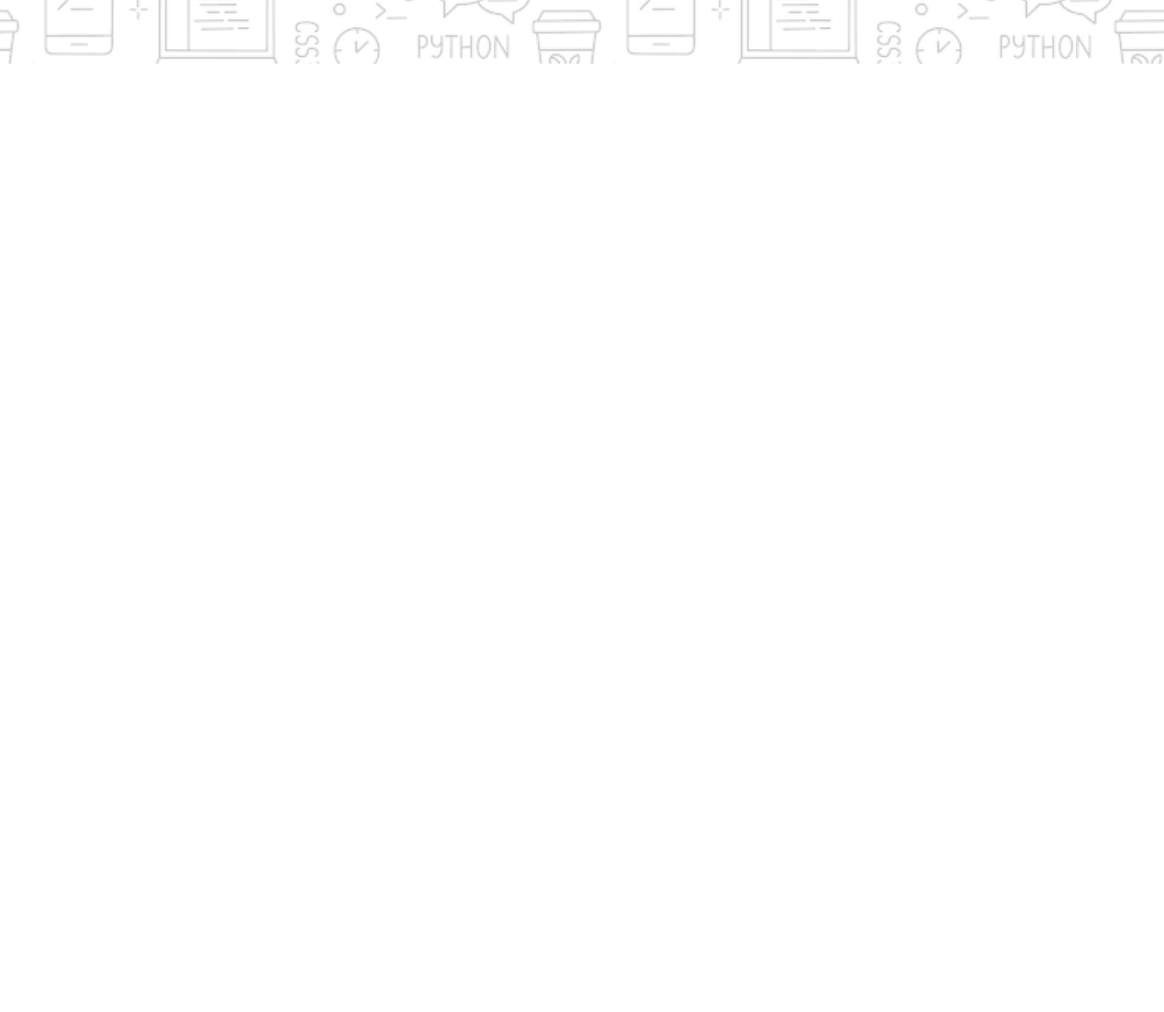
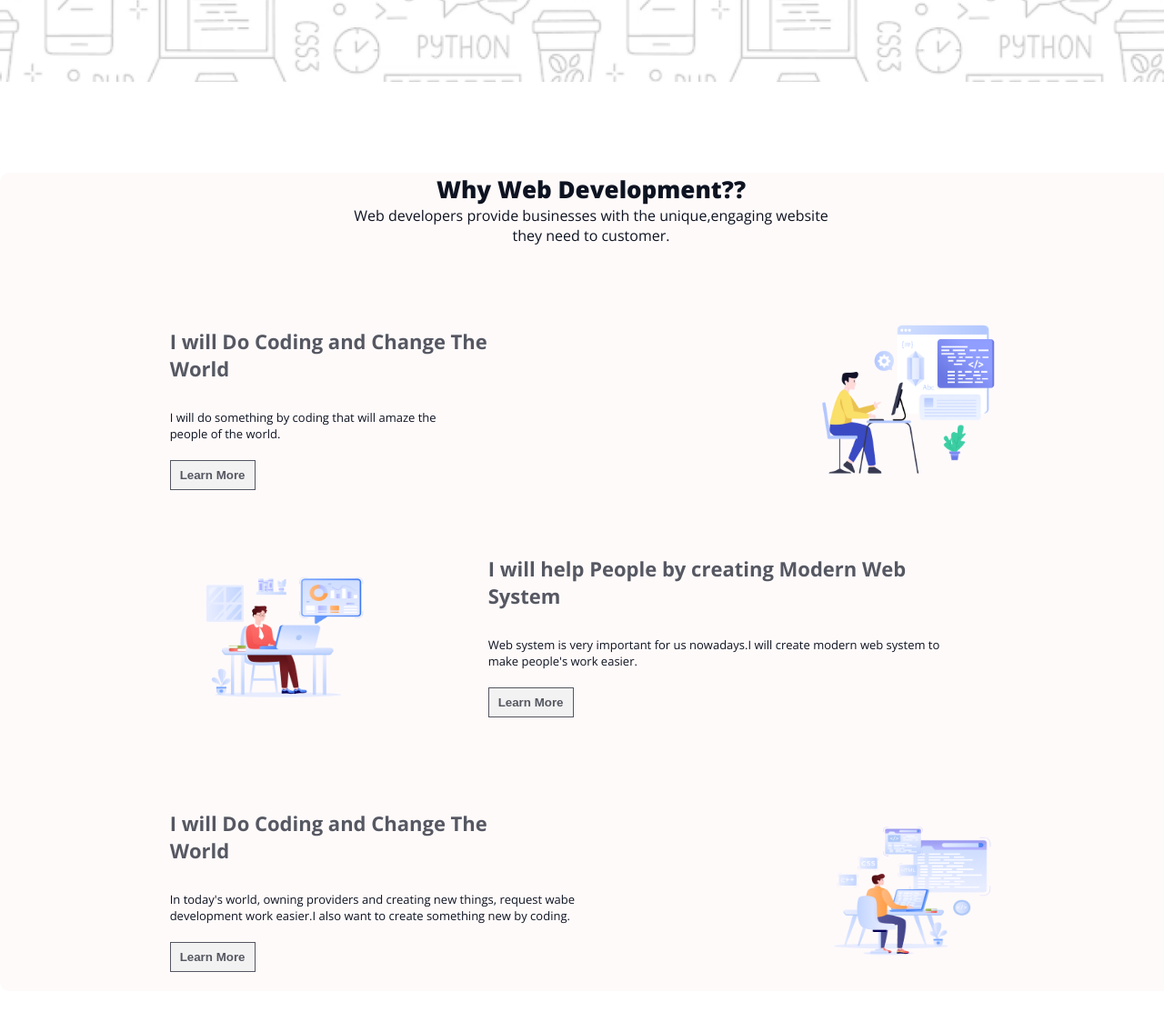
Before and after one commit to jahidhasan6676/My-Assignment-No-1, a plain HTML site: page index.html in a window 1280 px wide. Shown: the part 500-1613 px from the top of the page at 91% size. Before the commit the page ends 800 px from the top, so only its background shows below. Drawn offline with nearby package versions, Linux system fonts and the light colour scheme; a web font is replaced by a local one.

Commit message:
added the workplace content and workplace image

```diff
--- a/index.html
+++ b/index.html
@@ -26,6 +26,47 @@
 
     </header>
     <main>
+        <section class="workplace-container">
+            <div class="workplace-content">
+                <h3 class="workplace-title">Why Web Development??</h3>
+                <p class="workplace-description">Web developers provide businesses with the unique,engaging website<br> they need to customer.</p>
+            </div>
+            <div class="desktop-man">
+                <div class="desktop-content">
+                    <h4 class="desktop-title">I will Do Coding and Change The<br> World</h4>
+                    <p class="desktop-description">I will do something by coding that will amaze the <br>people of the world.</p>
+                    <a href="https://web.dev/" target="_blank"><button class="btn-more">Learn More</button></a>
+
+                </div>
+                <div class="desktop-man-pic">
+                    <img src="assets/deskstop man.png">
+                </div>
+            </div>
+            <div class="virtual-man">
+                <div class="virtual-man-pic">
+                    <img src="assets/desktop girl.png">
+                </div>
+                <div class="virtual-content">
+                    <h4 class="virtual-content-title">I will help People by creating Modern Web System</h4>
+                    <p class="virtual-content-description">Web system is very important for us nowadays.I will create modern web system to make people's work easier.</p>
+                    <a href="https://riseuplabs.com/web-system-development-process/" target="_blank"><button class="btn-more">Learn More</button></a>
+                </div>
+
+            </div>
+            <div class="data-entry-man">
+                <div class="data-entry-content">
+                    <h4 class="virtual-content-title">I will Do Coding and Change The<br> World</h4>
+                    <p class="virtual-content-description">In today's world, owning providers and creating new things, request wabe development work easier.I also want to create something new by coding.</p>
+                    <a href="https://web.dev/" target="_blank"><button class="btn-more">Learn More</button></a>
+                </div>
+                <div class="data-entry-man-pic">
+                    <img src="assets/data man.png">
+                </div>
+
+            </div>
+
+        </section>
+        <!--workplace part end-->
 
     </main>
     <footer>
--- a/styles/style.css
+++ b/styles/style.css
@@ -14,8 +14,7 @@ body{
 /* universal style end */
 .banner-head-container{
    max-width:100%;
-    height:520px;
-
+    height:540px;
     background-image: url(../assets/banner.png);
     background-repeat: no-repeat;
     background-size: cover;
@@ -49,6 +48,7 @@ body{
     line-height: 20px;
     margin-top:10px;
 
+
 }
 .btn-primary{
     padding: 11px 14px 11px 14px;
@@ -57,3 +57,139 @@ body{
     color:rgb(255, 255, 255);
 }
 /* banner style part end */
+
+/* workplace container style */
+.workplace-container{
+    width:1300px;
+    height:900px;
+    border-radius: 10px;
+    background-color:rgb(255, 250, 250);
+    margin:0 auto;
+    margin-top:100px;
+    margin-bottom:100px;
+}
+.workplace-title{
+    color: rgb(13, 19, 33);
+    font-size: 26px;
+    font-weight: 800;
+
+
+}
+/* shared */
+.workplace-description{
+    color: rgb(13, 19, 33);
+    font-size: 16px;
+    font-weight: 400;
+    /* opacity:0.07; */
+}
+.workplace-content{
+    text-align:center;
+}
+/* desktop-man */
+.desktop-title{
+    color: rgba(13, 19, 33, 0.7);
+    font-size: 22px;
+    font-weight: 700;
+
+
+}
+.desktop-description{
+    color: rgb(13, 19, 33);
+    font-size: 13px;
+    font-weight: 400;
+    margin-top:30px;
+
+}
+.desktop-man{
+    width:100%;
+    height:250px;
+    margin-top:30px;
+    display:flex;
+    justify-content: space-evenly;
+}
+.desktop-content{
+    width:40%;
+    height:70%;
+    margin-top:60px;
+    margin-left:150px;
+}
+.desktop-man-pic{
+    width:40%;
+    height:70%;
+    text-align:center;
+    margin-top:55px;
+}
+/* btn-shared */
+.btn-more{
+    color: rgb(13, 19, 33);
+    padding:8px 10px 8px 10px;
+    font-weight:600;
+    box-sizing: border-box;
+    border: 1px solid rgb(13, 19, 33);
+    opacity: 0.7;
+    margin-top:20px;
+}
+.desktop-man-pic img{
+    width:200px;
+    height:180px;
+}
+/* virtual-man-style */
+.virtual-man{
+    width:100%;
+    height:250px;
+    margin-top:30px;
+    display:flex;
+    justify-content: space-evenly;
+}
+.virtual-man-pic{
+    width:20%;
+    height:70%;
+    margin-top:30px;
+    margin-left:150px;
+}
+.virtual-content{
+    width:40%;
+    height:70%;
+    margin-top:30px;
+    margin-right:180px;
+}
+.virtual-man-pic img{
+    width:200px;
+    height:180px;
+}
+.virtual-content-title{
+    color: rgba(13, 19, 33, 0.7);
+    font-size: 22px;
+    font-weight: 700;
+}
+.virtual-content-description{
+    color: rgb(13, 19, 33);
+    font-size: 13px;
+    font-weight: 400;
+    margin-top:30px;
+}
+/* data entry man style */
+.data-entry-man{
+    width:100%;
+    height:250px;
+    margin-top:30px;
+    display:flex;
+    justify-content: space-evenly;
+}
+.data-entry-content{
+    width:40%;
+    height:70%;
+    margin-left:150px;
+    margin-top:30px;
+}
+.data-entry-man-pic{
+    width:40%;
+    height:70%;
+    margin-top:30px;
+    text-align:center;
+}
+.data-entry-man-pic img{
+    width:200px;
+    height:180px;
+}
+/* workplace style end */
```
Also changed, not shown: assets/data man.png (renamed from assets/Group 4.png), assets/deskstop man.png (renamed from assets/Layer_1.png), assets/desktop girl.png (renamed from assets/Group 3.png).
